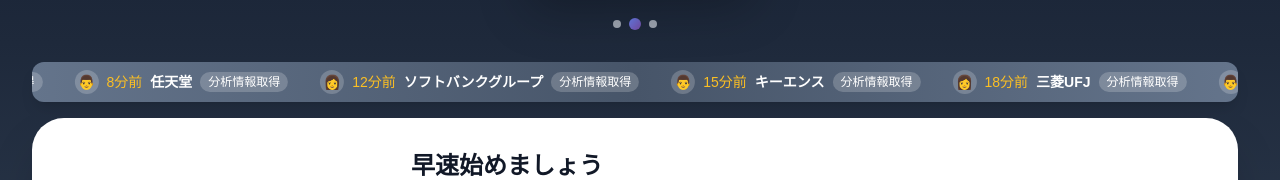
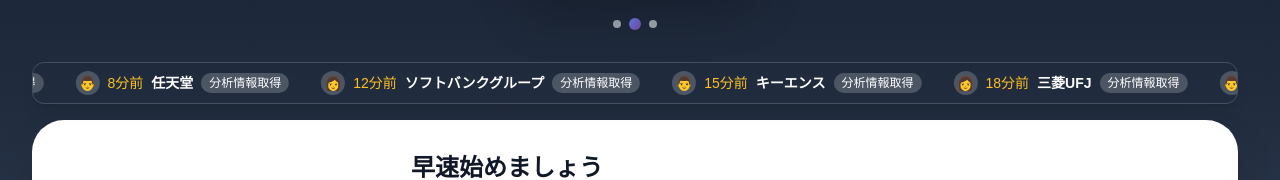
Before and after one commit to lil053004-bit/ai-stock.co.jp, a React (Vite) app: page / in a window 1280 px wide. Shown: the part 358-538 px from the top of the page. Built offline with nearby package versions, Linux system fonts and the light colour scheme; no server answers.

Commit message:
Updated RefactoredHome.tsx

```diff
--- a/src/pages/RefactoredHome.tsx
+++ b/src/pages/RefactoredHome.tsx
@@ -487,7 +487,7 @@ export default function RefactoredHome() {
             </div>
 
             <div className="w-[95%] mx-auto mb-4">
-              <div className="overflow-hidden bg-gradient-to-r from-slate-secondary via-slate-primary to-slate-secondary py-2 shadow-lg rounded-xl">
+              <div className="overflow-hidden bg-transparent border border-slate-light/30 py-2 shadow-lg rounded-xl backdrop-blur-sm">
                 <div className="animate-scroll-left whitespace-nowrap inline-block">
                   {[...diagnosisRecords, ...diagnosisRecords, ...diagnosisRecords].map((record, index) => (
                     <span key={index} className="inline-flex items-center mx-4 text-white">
```
